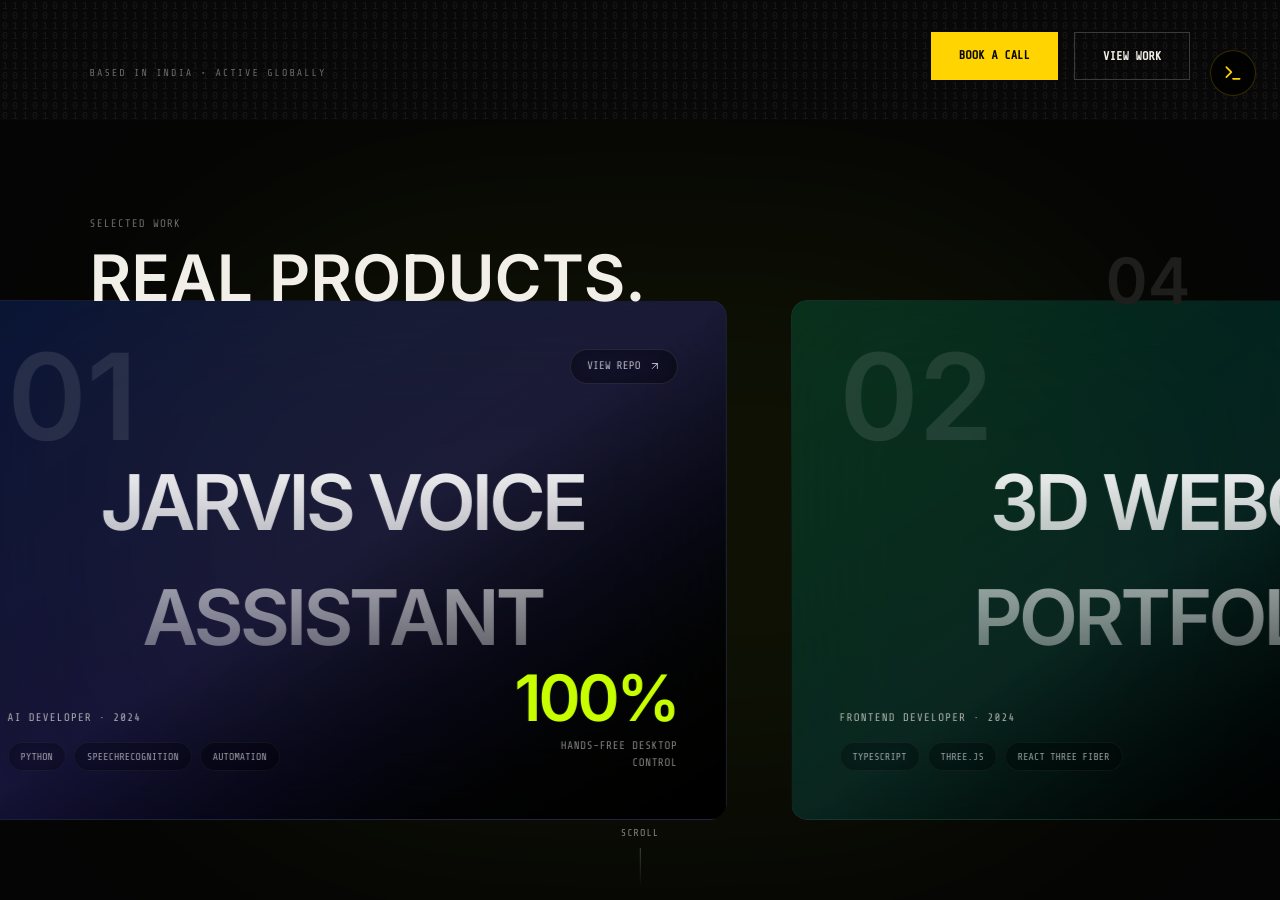
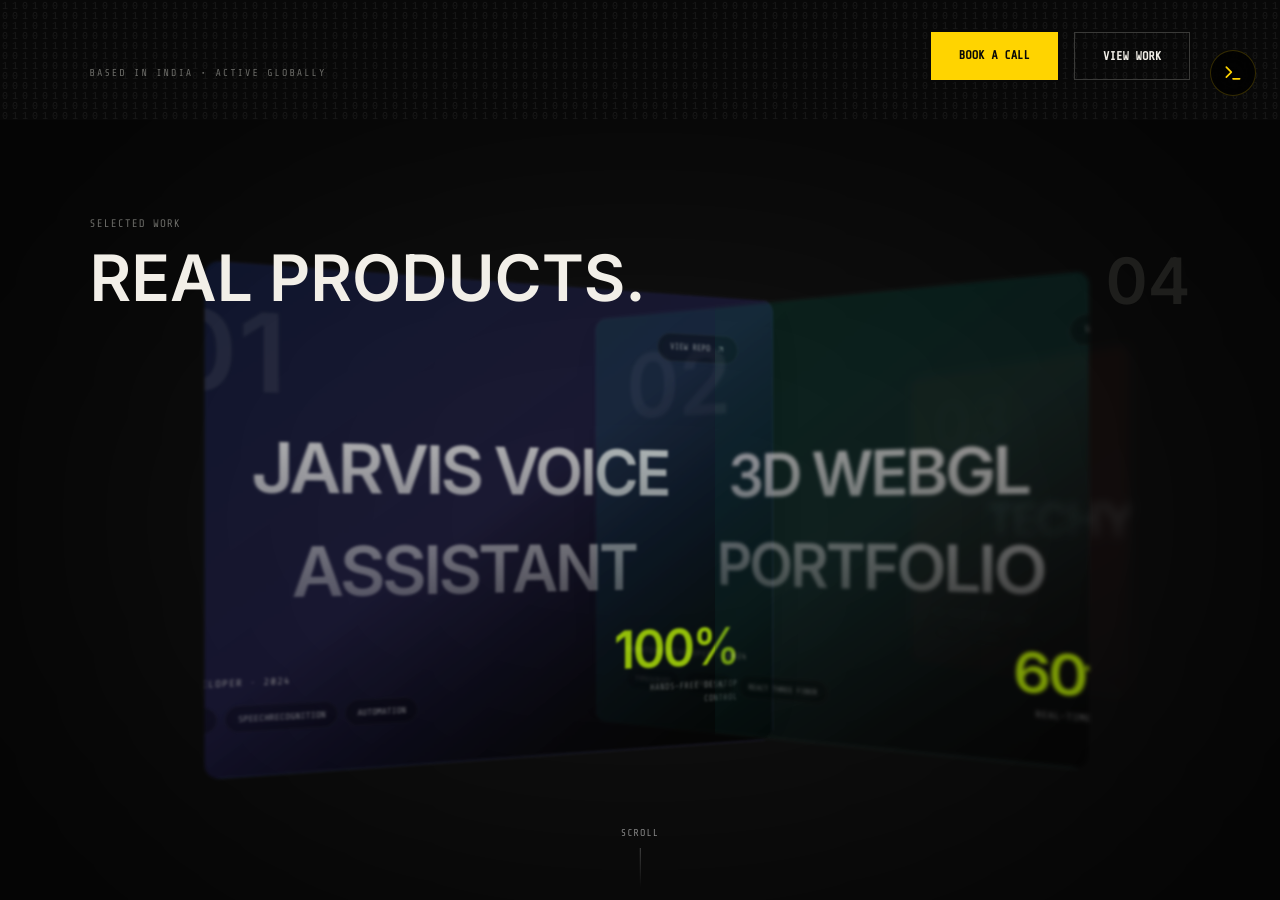
Before and after one commit to aarav-malviya9/aarav-portfolio, a Next.js app: page / in a window 1280 px wide. Shown: the part 680-1580 px from the top of the page. Built offline with nearby package versions, Linux system fonts and the light colour scheme.

Commit message:
Refactor SelectedWork to use mathematical 3D Coverflow

```diff
--- a/src/components/sections/SelectedWork.tsx
+++ b/src/components/sections/SelectedWork.tsx
@@ -1,7 +1,7 @@
 'use client';
 
-import { useRef } from 'react';
-import { motion, useScroll, useTransform } from 'framer-motion';
+import { useRef, useEffect, useState } from 'react';
+import { motion, useScroll, useTransform, useSpring, MotionValue } from 'framer-motion';
 import Link from 'next/link';
 import { ArrowUpRight } from 'lucide-react';
 
@@ -15,7 +15,8 @@ const projects = [
     stat: '100%',
     statDesc: 'hands-free desktop control',
     link: 'https://github.com/aarav-malviya9/Jarvis-Desktop-Voice-Assistant',
-    gradient: 'from-blue-600/20 via-indigo-900/40 to-black'
+    gradient: 'from-blue-600/20 via-indigo-900/40 to-black',
+    glow: 'bg-blue-500/20'
   },
   {
     id: '02',
@@ -26,7 +27,8 @@ const projects = [
     stat: '60fps',
     statDesc: 'real-time 3D rendering',
     link: 'https://github.com/aarav-malviya9/portfolio-3D',
-    gradient: 'from-emerald-500/20 via-teal-900/40 to-black'
+    gradient: 'from-emerald-500/20 via-teal-900/40 to-black',
+    glow: 'bg-emerald-500/20'
   },
   {
     id: '03',
@@ -37,7 +39,8 @@ const projects = [
     stat: '10x',
     statDesc: 'faster content delivery',
     link: 'https://github.com/aarav-malviya9/Techyblitz',
-    gradient: 'from-orange-500/20 via-red-900/40 to-black'
+    gradient: 'from-orange-500/20 via-red-900/40 to-black',
+    glow: 'bg-orange-500/20'
   },
   {
     id: '04',
@@ -48,59 +51,65 @@ const projects = [
     stat: '100',
     statDesc: 'Lighthouse performance score',
     link: 'https://github.com/aarav-malviya9/aarav-portfolio',
-    gradient: 'from-zinc-500/20 via-zinc-800/40 to-black'
+    gradient: 'from-zinc-500/20 via-zinc-800/40 to-black',
+    glow: 'bg-zinc-500/20'
   }
 ];
 
-export default function SelectedWork() {
-  const targetRef = useRef<HTMLDivElement>(null);
+function ProjectCard({
+  project,
+  index,
+  activeFloat
+}: {
+  project: typeof projects[0];
+  index: number;
+  activeFloat: MotionValue<number>;
+}) {
+  // distance from center (0 = center, -1 = one step left, 1 = one step right)
+  const distance = useTransform(activeFloat, (v) => index - v);
 
-  const { scrollYProgress } = useScroll({
-    target: targetRef,
-  });
+  // Create smooth springs for the transforms so they don't stutter if scrolling is chunky
+  const smoothDistance = useSpring(distance, { damping: 25, stiffness: 150 });
 
-  // Moves the track horizontally as we scroll down
-  const x = useTransform(scrollYProgress, [0, 1], ["0%", "-75%"]);
+  // Math mappings for the Coverflow 3D effect
+  const rotateY = useTransform(smoothDistance, [-2, -1, 0, 1, 2], [60, 45, 0, -45, -60]);
+  const scale = useTransform(smoothDistance, [-2, -1, 0, 1, 2], [0.6, 0.75, 1, 0.75, 0.6]);
+  const x = useTransform(smoothDistance, [-2, -1, 0, 1, 2], ["-60%", "-30%", "0%", "30%", "60%"]);
+  const z = useTransform(smoothDistance, [-2, -1, 0, 1, 2], [-500, -200, 0, -200, -500]);
+  const opacity = useTransform(smoothDistance, [-2, -1, 0, 1, 2], [0, 0.3, 1, 0.3, 0]);
+  const blur = useTransform(smoothDistance, [-2, -1, 0, 1, 2], ["blur(10px)", "blur(4px)", "blur(0px)", "blur(4px)", "blur(10px)"]);
+
+  // We only want the card to be fully interactive (pointer events) if it's currently at the center
+  const pointerEvents = useTransform(distance, (d) => Math.abs(d) < 0.2 ? "auto" : "none");
 
   return (
-    <section ref={targetRef} id="work" className="relative h-[400vh] bg-[#050505]">
-      {/* Sticky Container */}
-      <div className="sticky top-0 h-screen w-full overflow-hidden flex flex-col justify-center bg-[#050505]">
-
-        {/* Decorative Background Glows */}
-        <div className="absolute top-1/2 left-1/2 -translate-x-1/2 -translate-y-1/2 w-[80vw] h-[80vh] bg-[#C8FF00]/5 rounded-full blur-[120px] pointer-events-none" />
-
-        {/* Header (Overlayed) */}
-        <div className="absolute top-[12vh] left-[7vw] z-10 w-[86vw] flex justify-between items-end pointer-events-none">
-          <div>
-            <div className="font-mono text-[#6B6B67] text-[11px] tracking-widest uppercase mb-4">
-              SELECTED WORK
-            </div>
-            <h2 className="font-syne font-black text-[#F2EFE8] leading-[0.9]" style={{ fontSize: 'clamp(32px, 5vw, 64px)' }}>
-              REAL PRODUCTS.
-            </h2>
-          </div>
-          <div className="font-syne font-black text-[#1E1E1C] text-[64px] leading-[0.8]">
-            04
-          </div>
-        </div>
-
-        {/* Horizontal Track */}
-        <motion.div style={{ x }} className="flex gap-16 px-[7vw] items-center pt-[10vh]">
-          {projects.map((project, idx) => {
-            return (
+    <motion.div
+      style={{
+        rotateY,
+        scale,
+        x,
+        z,
+        opacity,
+        filter: blur,
+        pointerEvents: pointerEvents as any,
+        position: 'absolute',
+        top: 0,
+        left: 0,
+        right: 0,
+        bottom: 0,
+        margin: 'auto',
+        transformOrigin: 'center center',
+      }}
+      className="w-[90vw] md:w-[60vw] h-[65vh] md:h-[70vh] rounded-2xl overflow-hidden shrink-0"
+    >
+      {/* Container to handle dynamic X offset while maintaining true absolute centering */}
+      <motion.div
+        style={{ x }}
+        className="w-full h-full relative"
+      >
         <div
-                key={project.id}
-                className="group relative w-[85vw] md:w-[60vw] h-[60vh] md:h-[65vh] shrink-0 rounded-2xl overflow-hidden cursor-none"
-                style={{
-                  perspective: '1000px',
-                }}
+          className={`w-full h-full bg-gradient-to-br ${project.gradient} border border-white/5 rounded-2xl p-8 md:p-12 flex flex-col justify-between backdrop-blur-3xl shadow-[0_0_80px_rgba(0,0,0,0.5)]`}
         >
-                {/* 3D Panel */}
-                <motion.div
-                  className={`w-full h-full bg-gradient-to-br ${project.gradient} border border-white/5 rounded-2xl p-8 md:p-12 flex flex-col justify-between backdrop-blur-3xl shadow-[0_0_50px_rgba(0,0,0,0.5)] transform-gpu transition-transform duration-700 ease-out group-hover:scale-[1.02]`}
-                >
-
           {/* Top Layer */}
           <div className="flex justify-between items-start">
             <div className="font-syne font-black text-white/10 text-[80px] md:text-[120px] leading-[0.8] select-none">
@@ -118,7 +127,7 @@ export default function SelectedWork() {
           </div>
 
           {/* Center Layer */}
-                  <div className="absolute inset-0 flex items-center justify-center pointer-events-none">
+          <div className="absolute inset-0 flex items-center justify-center pointer-events-none px-4">
             <h3 className="font-syne font-black text-transparent bg-clip-text bg-gradient-to-b from-white to-white/30 text-center uppercase tracking-tighter" style={{ fontSize: 'clamp(40px, 6vw, 100px)' }}>
               {project.title}
             </h3>
@@ -148,15 +157,74 @@ export default function SelectedWork() {
               </div>
             </div>
           </div>
+        </div>
+      </motion.div>
+    </motion.div>
+  );
+}
 
-                </motion.div>
+export default function SelectedWork() {
+  const containerRef = useRef<HTMLDivElement>(null);
+
+  const { scrollYProgress } = useScroll({
+    target: containerRef,
+  });
+
+  // Maps the entire scroll progress (0 to 1) to an active index float (0 to 3)
+  const activeFloat = useTransform(scrollYProgress, [0, 1], [0, projects.length - 1]);
+
+  const [activeIndex, setActiveIndex] = useState(0);
+  useEffect(() => {
+    return activeFloat.onChange((latest) => {
+      setActiveIndex(Math.round(latest));
+    });
+  }, [activeFloat]);
+
+  return (
+    <section ref={containerRef} id="work" className="relative h-[400vh] bg-[#050505]">
+      {/* Sticky Viewport */}
+      <div
+        className="sticky top-0 h-screen w-full overflow-hidden bg-[#050505] flex items-center justify-center"
+        style={{ perspective: '1200px' }}
+      >
+
+        {/* Dynamic Background Glows based on active index */}
+        <div className="absolute inset-0 flex items-center justify-center pointer-events-none z-0">
+          <div className="w-[80vw] h-[80vh] rounded-full blur-[150px] transition-colors duration-1000 bg-white/5" />
         </div>
-            );
-          })}
-        </motion.div>
+
+        {/* Header (Overlayed) */}
+        <div className="absolute top-[12vh] left-[7vw] z-50 w-[86vw] flex justify-between items-end pointer-events-none">
+          <div>
+            <div className="font-mono text-[#6B6B67] text-[11px] tracking-widest uppercase mb-4">
+              SELECTED WORK
+            </div>
+            <h2 className="font-syne font-black text-[#F2EFE8] leading-[0.9]" style={{ fontSize: 'clamp(32px, 5vw, 64px)' }}>
+              REAL PRODUCTS.
+            </h2>
+          </div>
+          <div className="font-syne font-black text-[#1E1E1C] text-[64px] leading-[0.8]">
+            04
+          </div>
+        </div>
+
+        {/* 3D Coverflow Container */}
+        <div
+          className="relative w-full h-full flex items-center justify-center z-10"
+          style={{ transformStyle: 'preserve-3d' }}
+        >
+          {projects.map((project, idx) => (
+            <ProjectCard
+              key={project.id}
+              project={project}
+              index={idx}
+              activeFloat={activeFloat}
+            />
+          ))}
+        </div>
 
         {/* Scroll Indicator */}
-        <div className="absolute bottom-8 left-1/2 -translate-x-1/2 flex flex-col items-center gap-2 pointer-events-none opacity-50">
+        <div className="absolute bottom-8 left-1/2 -translate-x-1/2 flex flex-col items-center gap-2 pointer-events-none opacity-50 z-50">
           <div className="font-mono text-[10px] text-white tracking-widest uppercase">Scroll</div>
           <div className="w-[1px] h-[40px] bg-gradient-to-b from-white/50 to-transparent" />
         </div>
```
Lines whose indentation alone changed are shown as unchanged.
